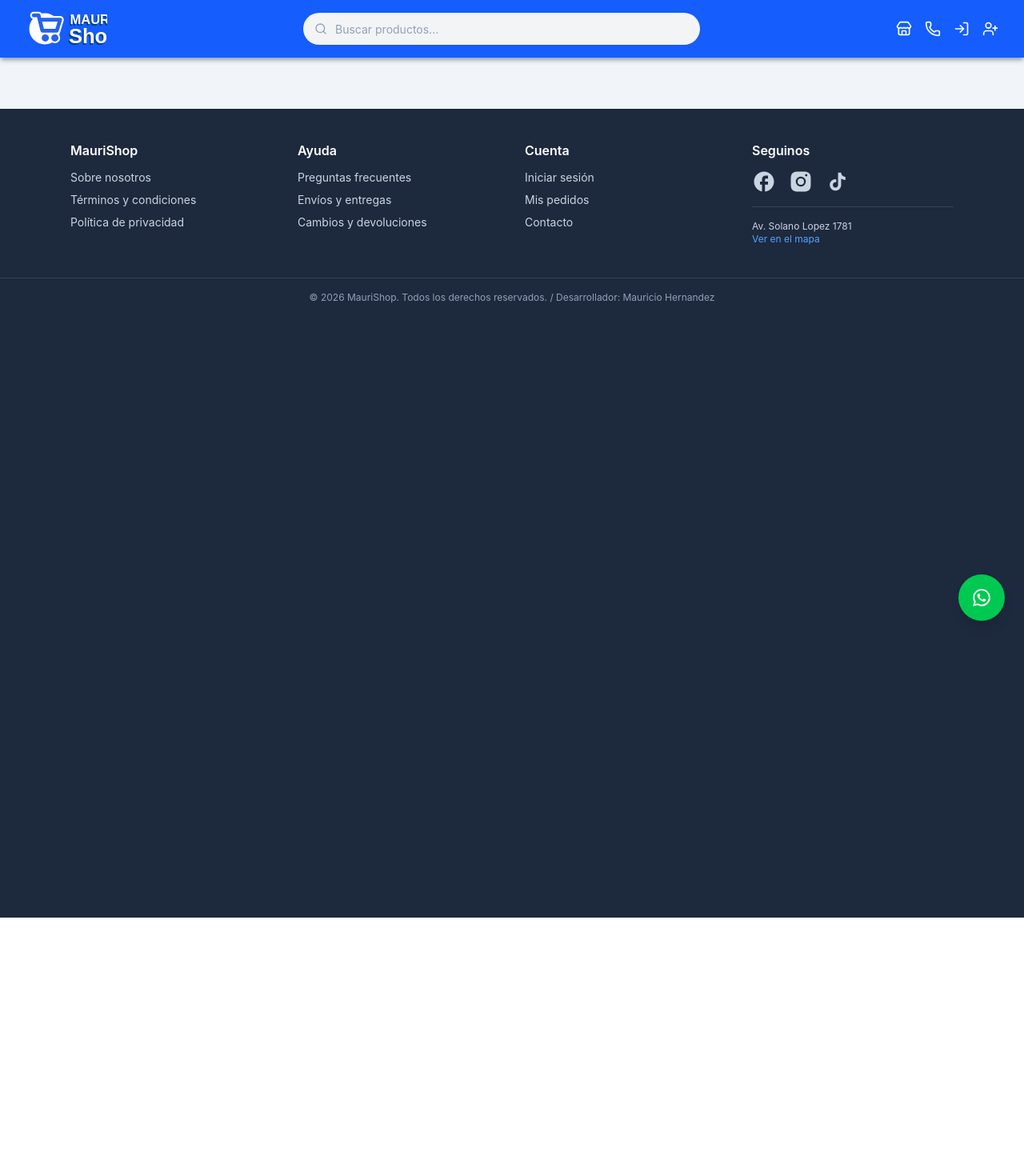
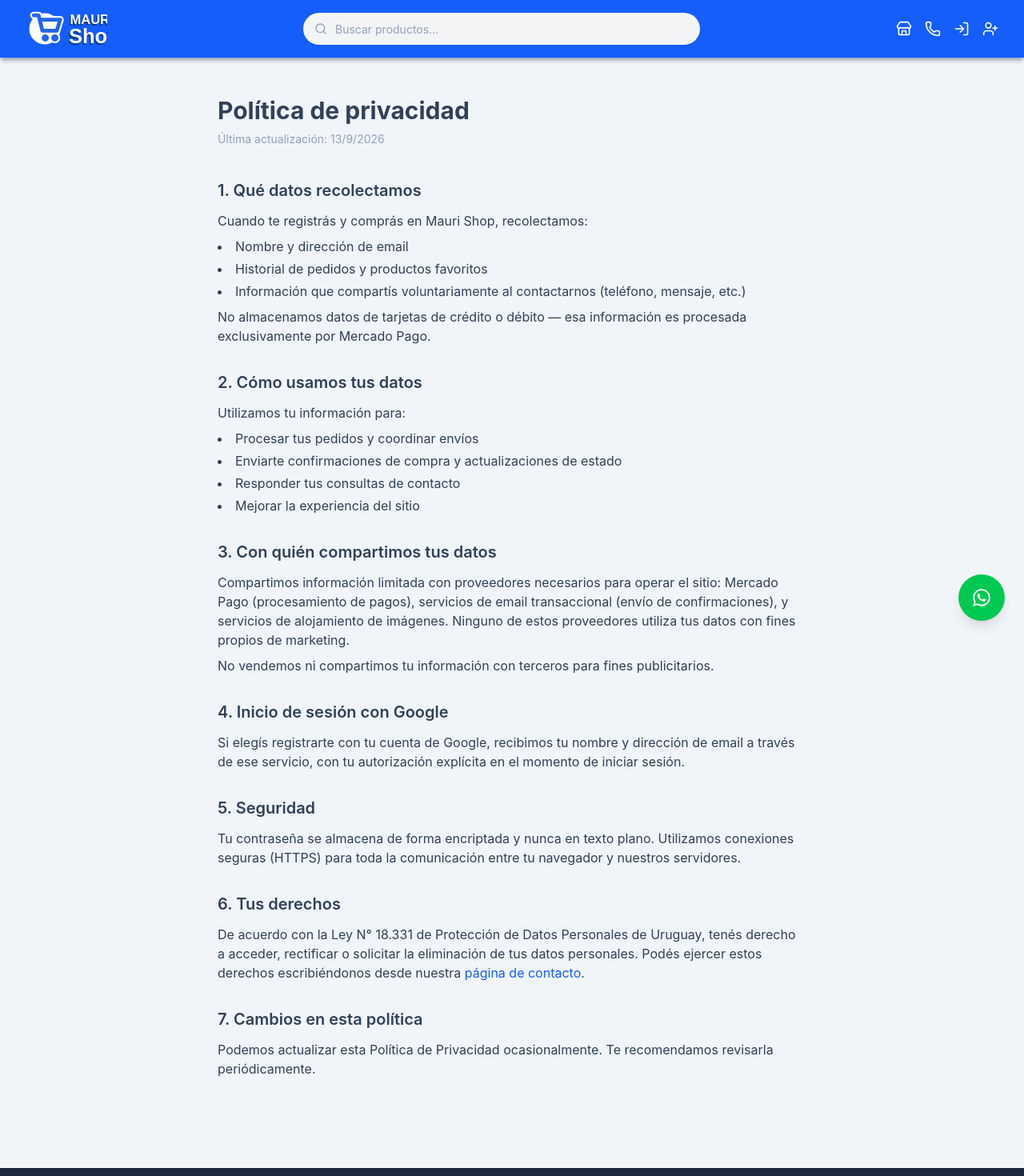
Before and after one commit to mauri1985/ecommerceapi-frontend, a React (Vite) app: page /politica-privacidad in a window 1280 px wide. Shown: the top 1470 px of the page at 80% size. Before the commit the page ends 1147 px from the top, so only its background shows below. Built offline with nearby package versions, Linux system fonts and the light colour scheme; a web font is replaced by a local one.

Commit message:
Implementacion pagians del footer + color rojo actualizado

```diff
--- a/src/App.jsx
+++ b/src/App.jsx
@@ -18,6 +18,8 @@ import BotonWhatsApp from "./components/BotonWhatsApp";
 import VerificarEmail from "./pages/VerificarEmail";
 import RestablecerPassword from "./pages/RestablecerPassword";
 import PreguntasFrecuentes from "./pages/PreguntasFrecuentes";
+import TerminosCondiciones from "./pages/TerminosCondiciones";
+import PoliticaPrivacidad from "./pages/PoliticaPrivacidad";
 
 function App() {
   return (
@@ -34,6 +36,8 @@ function App() {
         <Route path="/verificar-email" element={<VerificarEmail />} />
         <Route path="/restablecer-password" element={<RestablecerPassword />} />
         <Route path="/preguntas-frecuentes" element={<PreguntasFrecuentes />} />
+        <Route path="/terminos-condiciones" element={<TerminosCondiciones />} />
+        <Route path="/politica-privacidad" element={<PoliticaPrivacidad />} />
         <Route
           path="/carrito"
           element={
--- a/src/components/Footer.jsx
+++ b/src/components/Footer.jsx
@@ -19,14 +19,14 @@ export default function Footer() {
               </Link>
             </li>
             <li>
-              <a href="#" className="hover:text-white">
+              <Link to="/terminos-condiciones" className="hover:text-white">
                 Términos y condiciones
-              </a>
+              </Link>
             </li>
             <li>
-              <a href="#" className="hover:text-white">
+              <Link to="/politica-privacidad" className="hover:text-white">
                 Política de privacidad
-              </a>
+              </Link>
             </li>
           </ul>
         </div>
--- a/src/data/camposPorCategoria.js
+++ b/src/data/camposPorCategoria.js
@@ -29,7 +29,7 @@ export const COLORES_HEX = {
   Negro: "#18181b",
   Amarillo: "#fff085",
   Naranja: "#ff8904",
-  Rojo: "#ff6467",
+  Rojo: "#fb2c36",
   Verde: "#05df72",
   Lima: "#bbf451",
   Celeste: "#00bcff",
--- /dev/null
+++ b/src/pages/PoliticaPrivacidad.jsx
@@ -0,0 +1,101 @@
+export default function PoliticaPrivacidad() {
+  return (
+    <div className="max-w-3xl mx-auto px-4 py-12 text-slate-700">
+      <h1 className="text-3xl font-bold mb-2">Política de privacidad</h1>
+      <p className="text-sm text-slate-400 mb-10">
+        Última actualización: {new Date().toLocaleDateString("es-UY")}
+      </p>
+
+      <section className="mb-8">
+        <h2 className="text-xl font-semibold mb-3">
+          1. Qué datos recolectamos
+        </h2>
+        <p>Cuando te registrás y comprás en Mauri Shop, recolectamos:</p>
+        <ul className="list-disc list-inside mt-2 space-y-1">
+          <li>Nombre y dirección de email</li>
+          <li>Historial de pedidos y productos favoritos</li>
+          <li>
+            Información que compartís voluntariamente al contactarnos (teléfono,
+            mensaje, etc.)
+          </li>
+        </ul>
+        <p className="mt-2">
+          No almacenamos datos de tarjetas de crédito o débito — esa información
+          es procesada exclusivamente por Mercado Pago.
+        </p>
+      </section>
+
+      <section className="mb-8">
+        <h2 className="text-xl font-semibold mb-3">2. Cómo usamos tus datos</h2>
+        <p>Utilizamos tu información para:</p>
+        <ul className="list-disc list-inside mt-2 space-y-1">
+          <li>Procesar tus pedidos y coordinar envíos</li>
+          <li>Enviarte confirmaciones de compra y actualizaciones de estado</li>
+          <li>Responder tus consultas de contacto</li>
+          <li>Mejorar la experiencia del sitio</li>
+        </ul>
+      </section>
+
+      <section className="mb-8">
+        <h2 className="text-xl font-semibold mb-3">
+          3. Con quién compartimos tus datos
+        </h2>
+        <p>
+          Compartimos información limitada con proveedores necesarios para
+          operar el sitio: Mercado Pago (procesamiento de pagos), servicios de
+          email transaccional (envío de confirmaciones), y servicios de
+          alojamiento de imágenes. Ninguno de estos proveedores utiliza tus
+          datos con fines propios de marketing.
+        </p>
+        <p className="mt-2">
+          No vendemos ni compartimos tu información con terceros para fines
+          publicitarios.
+        </p>
+      </section>
+
+      <section className="mb-8">
+        <h2 className="text-xl font-semibold mb-3">
+          4. Inicio de sesión con Google
+        </h2>
+        <p>
+          Si elegís registrarte con tu cuenta de Google, recibimos tu nombre y
+          dirección de email a través de ese servicio, con tu autorización
+          explícita en el momento de iniciar sesión.
+        </p>
+      </section>
+
+      <section className="mb-8">
+        <h2 className="text-xl font-semibold mb-3">5. Seguridad</h2>
+        <p>
+          Tu contraseña se almacena de forma encriptada y nunca en texto plano.
+          Utilizamos conexiones seguras (HTTPS) para toda la comunicación entre
+          tu navegador y nuestros servidores.
+        </p>
+      </section>
+
+      <section className="mb-8">
+        <h2 className="text-xl font-semibold mb-3">6. Tus derechos</h2>
+        <p>
+          De acuerdo con la Ley N° 18.331 de Protección de Datos Personales de
+          Uruguay, tenés derecho a acceder, rectificar o solicitar la
+          eliminación de tus datos personales. Podés ejercer estos derechos
+          escribiéndonos desde nuestra{" "}
+          <a href="/contacto" className="text-blue-600 hover:underline">
+            página de contacto
+          </a>
+          .
+        </p>
+      </section>
+
+      <section>
+        <h2 className="text-xl font-semibold mb-3">
+          7. Cambios en esta política
+        </h2>
+        <p>
+          Podemos actualizar esta Política de Privacidad ocasionalmente. Te
+          recomendamos revisarla periódicamente.
+        </p>
+      </section>
+    </div>
+  );
+}
--- /dev/null
+++ b/src/pages/TerminosCondiciones.jsx
@@ -0,0 +1,117 @@
+export default function TerminosCondiciones() {
+  return (
+    <div className="max-w-3xl mx-auto px-4 py-12 text-slate-700">
+      <h1 className="text-3xl font-bold mb-2">Términos y condiciones</h1>
+      <p className="text-sm text-slate-400 mb-10">
+        Última actualización: {new Date().toLocaleDateString("es-UY")}
+      </p>
+
+      <section className="mb-8">
+        <h2 className="text-xl font-semibold mb-3">
+          1. Aceptación de los términos
+        </h2>
+        <p>
+          Al acceder y utilizar el sitio Mauri Shop, aceptás estos Términos y
+          Condiciones en su totalidad. Si no estás de acuerdo con alguna parte,
+          te pedimos que no utilices este sitio.
+        </p>
+      </section>
+
+      <section className="mb-8">
+        <h2 className="text-xl font-semibold mb-3">2. Productos y precios</h2>
+        <p>
+          Los precios publicados están expresados en pesos uruguayos e incluyen
+          los impuestos correspondientes, salvo que se indique lo contrario. Nos
+          reservamos el derecho de modificar precios y disponibilidad de
+          productos sin previo aviso. Las imágenes de los productos son
+          ilustrativas y pueden diferir levemente del producto real.
+        </p>
+      </section>
+
+      <section className="mb-8">
+        <h2 className="text-xl font-semibold mb-3">3. Cuentas de usuario</h2>
+        <p>
+          Para realizar una compra es necesario registrarse en el sitio. Sos
+          responsable de mantener la confidencialidad de tu contraseña y de toda
+          la actividad que ocurra bajo tu cuenta.
+        </p>
+      </section>
+
+      <section className="mb-8">
+        <h2 className="text-xl font-semibold mb-3">
+          4. Proceso de compra y pago
+        </h2>
+        <p>
+          Los pagos se procesan a través de Mercado Pago. Mauri Shop no almacena
+          ni tiene acceso a los datos de tu tarjeta en ningún momento. Una vez
+          confirmado el pago, recibirás una notificación y podrás ver el estado
+          de tu pedido en la sección "Mis pedidos".
+        </p>
+      </section>
+
+      <section className="mb-8">
+        <h2 className="text-xl font-semibold mb-3">5. Envíos</h2>
+        <p>
+          Los tiempos y costos de envío se coordinan de forma personalizada
+          luego de confirmada la compra. Para más información, consultá nuestra
+          sección de{" "}
+          <a
+            href="/preguntas-frecuentes#envios"
+            className="text-blue-600 hover:underline"
+          >
+            Preguntas frecuentes
+          </a>
+          .
+        </p>
+      </section>
+
+      <section className="mb-8">
+        <h2 className="text-xl font-semibold mb-3">
+          6. Cambios y devoluciones
+        </h2>
+        <p>
+          Si tenés algún problema con tu compra, contactanos dentro de los
+          primeros días posteriores a la recepción del producto. Más detalles en
+          nuestra sección de{" "}
+          <a
+            href="/preguntas-frecuentes#cambios"
+            className="text-blue-600 hover:underline"
+          >
+            Preguntas frecuentes
+          </a>
+          .
+        </p>
+      </section>
+
+      <section className="mb-8">
+        <h2 className="text-xl font-semibold mb-3">
+          7. Limitación de responsabilidad
+        </h2>
+        <p>
+          Mauri Shop no se responsabiliza por daños indirectos derivados del uso
+          del sitio o de los productos adquiridos, más allá de lo establecido
+          por la normativa vigente de defensa del consumidor.
+        </p>
+      </section>
+
+      <section className="mb-8">
+        <h2 className="text-xl font-semibold mb-3">8. Modificaciones</h2>
+        <p>
+          Podemos actualizar estos Términos y Condiciones en cualquier momento.
+          Te recomendamos revisarlos periódicamente.
+        </p>
+      </section>
+
+      <section>
+        <h2 className="text-xl font-semibold mb-3">9. Contacto</h2>
+        <p>
+          Si tenés dudas sobre estos términos, podés escribirnos desde nuestra{" "}
+          <a href="/contacto" className="text-blue-600 hover:underline">
+            página de contacto
+          </a>
+          .
+        </p>
+      </section>
+    </div>
+  );
+}
```
